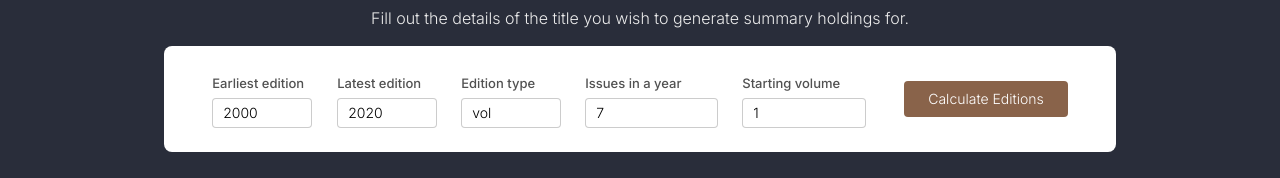
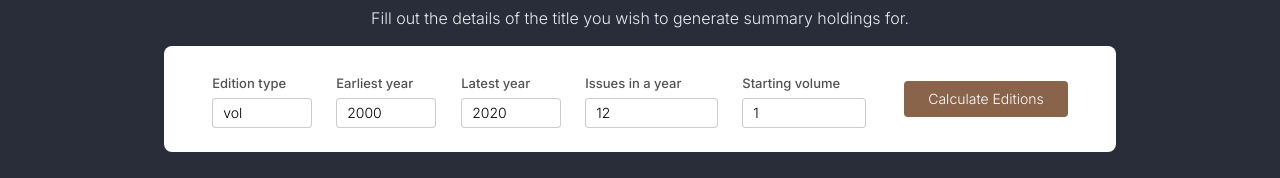
Before and after one commit to jjose14-Jacob-Jose/getSummaryHoldings, a Next.js app: page / in a window 1280 px wide. Shown: the part 370-548 px from the top of the page. Built offline with nearby package versions, Linux system fonts and the light colour scheme.

Commit message:
SCG-32: Rearranged input fields and updated their labels.

```diff
--- a/src/components/UserInputs.jsx
+++ b/src/components/UserInputs.jsx
@@ -33,21 +33,21 @@ export default function UserInputs({setDisplayResults, setEditionRows, displayRe
             className="child bg-white p-6 px-12 rounded-lg m-auto w-fit">
             <div className="flex gap-4 justify-center items-center align-bottom text-[#515151]">
                 <div className="flex gap-6 pr-4">
-                    <div className="max-w-[101px]">
-                        <label id="lblTxtNumberYearStarting" htmlFor ="txtNumberYearStarting" className="font-medium text-[13px]">Earliest edition</label>
-                        <input type="text" id="txtNumberYearStarting" className="text-black font-light mt-1 p-1 pl-[10px] text-sm border-black/[0.2] border-[1.5px] rounded max-w-[100px]" name="yearStarting" required defaultValue="2000"  />
-                    </div>
-                    <div className="max-w-[100px]">
-                        <label id="lblTxtNumberYearEnding" htmlFor ="txtNumberYearEnding" className="font-medium text-[13px]">Latest edition</label>
-                        <input type="text" id="txtNumberYearEnding" className="text-black font-light mt-1 p-1 pl-[10px] text-sm border-black/[0.2] border-[1.5px] rounded max-w-[100px] text-ellipsis hover:overflow-visible" name="yearEnding" required defaultValue="2020" />
-                    </div>
                     <div className="max-w-[100px]">
                         <label id="lblTxtTextEditionsType" htmlFor="txtTextEditionsType" className="font-medium text-[13px]">Edition type</label>
                         <input type="text" id="txtTextEditionsType" className="text-black font-light mt-1 p-1 pl-[10px] text-sm border-black/[0.2] border-[1.5px] rounded max-w-[100px]" name="editionsType" required placeholder="vol/ser/no" defaultValue="vol" />
                     </div>
+                    <div className="max-w-[101px]">
+                        <label id="lblTxtNumberYearStarting" htmlFor ="txtNumberYearStarting" className="font-medium text-[13px]">Earliest year</label>
+                        <input type="text" id="txtNumberYearStarting" className="text-black font-light mt-1 p-1 pl-[10px] text-sm border-black/[0.2] border-[1.5px] rounded max-w-[100px]" name="yearStarting" required defaultValue="2000"  />
+                    </div>
+                    <div className="max-w-[100px]">
+                        <label id="lblTxtNumberYearEnding" htmlFor ="txtNumberYearEnding" className="font-medium text-[13px]">Latest year</label>
+                        <input type="text" id="txtNumberYearEnding" className="text-black font-light mt-1 p-1 pl-[10px] text-sm border-black/[0.2] border-[1.5px] rounded max-w-[100px] text-ellipsis hover:overflow-visible" name="yearEnding" required defaultValue="2020" />
+                    </div>
                     <div className="max-w-[133px] w-fit">
                         <label id="lblTxtNumberEditionsPerYear" htmlFor ="txtNumberEditionsPerYear" className="font-medium text-[13px]">Issues in a year</label>
-                        <input type="text" id="txtNumberEditionsPerYear" className="text-black mt-1 font-light p-1 pl-[10px] text-sm border-black/[0.2] border-[1.5px] rounded max-w-[133px]" name="editionsPerYear" required defaultValue="7" />
+                        <input type="text" id="txtNumberEditionsPerYear" className="text-black mt-1 font-light p-1 pl-[10px] text-sm border-black/[0.2] border-[1.5px] rounded max-w-[133px]" name="editionsPerYear" required defaultValue="12" />
                     </div>
                     <div className="max-w-[130px]">
                         <label id="lblTxtNumberVolumeStartingYear" htmlFor ="txtNumberVolumeStartingYear" className="font-medium text-[13px]">Starting volume</label>
```
